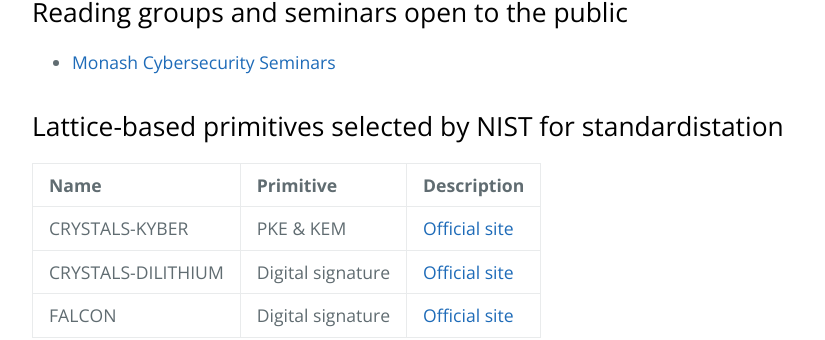
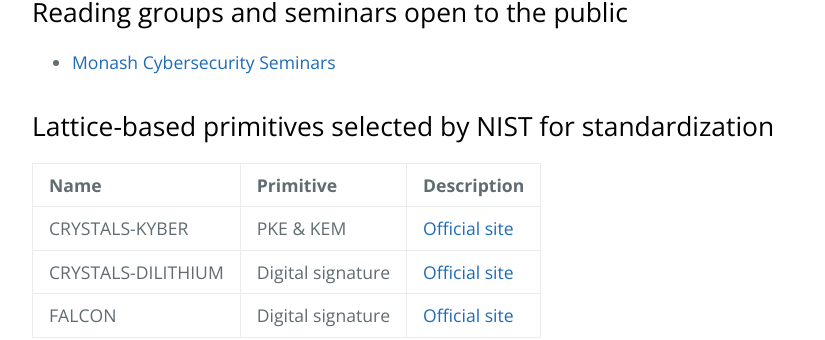
Before and after one commit to octaviopk9/lattice-based-cryptography, a Jekyll site: the page built from index.md, in a window 1280 px wide and 900 px high, scrolled down 1295 px. Shown: the part 152-492 px from the top of the window, without its empty margins (192-1017 px from the left). Built offline with Jekyll 4.4.1, drawn with Linux system fonts in a browser that asks for light colours; our own code applies the rules of GitHub Pages for plain Markdown files.

Commit message:
Missed one

```diff
--- a/index.md
+++ b/index.md
@@ -34,7 +34,7 @@ layout: default
 ## Reading groups and seminars open to the public
 - [Monash Cybersecurity Seminars](https://www.monash.edu/it/ssc/cybersecurity/seminars)
 
-## Lattice-based primitives selected by NIST for standardistation
+## Lattice-based primitives selected by NIST for standardization
 
 | Name | Primitive | Description |
 | :----------- | :------- | :------- |
```
